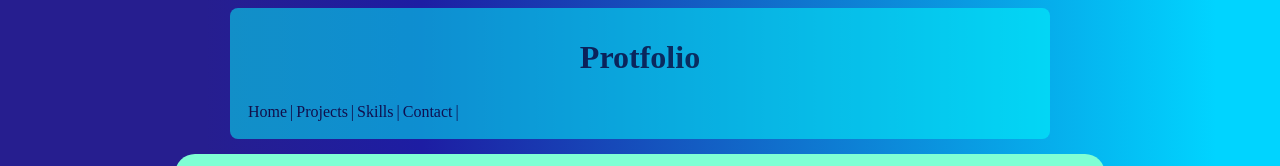
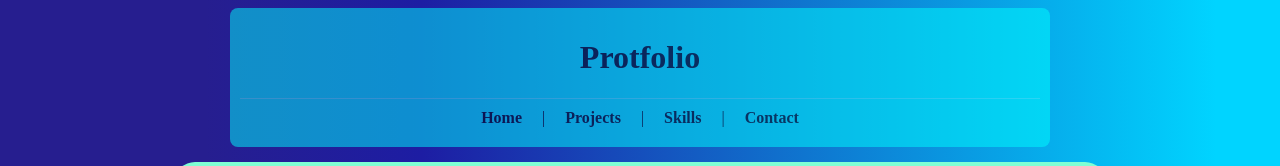
Before and after one commit to HollowGemini06/Personal-portfolio, a plain HTML site: page index.html in a window 1280 px wide. Shown: the top 166 px of the page. Drawn offline with Linux system fonts and the light colour scheme.

Commit message:
Update index.html

```diff
--- a/index.html
+++ b/index.html
@@ -69,6 +69,23 @@
             margin: 0 auto;
             color:slategrey;
         }
+        nav {
+            display: flex;
+            justify-content: center;
+            gap: 20px;
+            list-style: none;
+            padding: 10px 0;
+            border-top: 1px solid rgba(255, 255, 255, 0.3);
+            margin-top: 10px;
+        }
+        nav li {
+            cursor: pointer;
+            font-weight: 600;
+            transition: color 0.3s;
+        }
+        nav li:hover {
+            color: #C16DEA;
+        }
     </style>
 </head>
 <body class="background">
@@ -84,11 +101,11 @@
         <h1 style="text-align: center;">Protfolio</h1>
         </div>
         <div>
-            <nav style="list-style:none; display:flex; padding:5px;margin:3px;gap:3px; text-align: right;">
-                <li>Home</li> |
-                <li>Projects</li> |
-                <li>Skills</li> |
-                <li>Contact</li> |
+            <nav>
+                <li><a href="#home" style="color:inherit; text-decoration:none;">Home</a></li> |
+                <li><a href="#projects" style="color:inherit; text-decoration:none;">Projects</a></li> |
+                <li><a href="#skills" style="color:inherit; text-decoration:none;">Skills</a></li> |
+                <li><a href="#contact" style="color:inherit; text-decoration:none;">Contact</a></li>
             </nav>
         </div>
     </main>
@@ -132,5 +149,8 @@
             </div>
         </section>
     </main>
+    <main>
+
+    </main>
 </body>
 </html>
```
